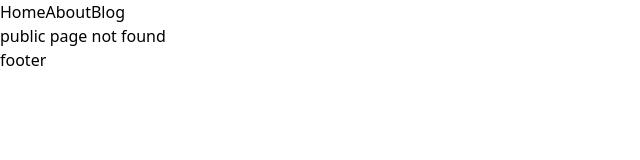
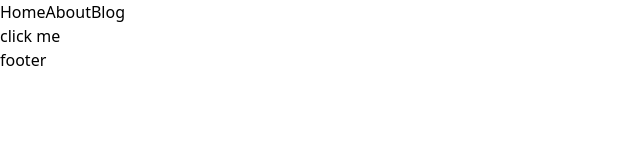
Before and after one commit to mo634/next-tutorial, a Next.js app: page /order in a window 1280 px wide. Before the commit this address had no page. Shown: the top 160 px of the page, without its empty margins (0-640 px from the left). Built offline with nearby package versions, Linux system fonts and the light colour scheme.

Commit message:
Navigating Programmatically

```diff
--- /dev/null
+++ b/src/app/order/page.tsx
@@ -0,0 +1,22 @@
+"use client"
+import { useRouter } from 'next/navigation'
+import React from 'react'
+const Order = () => {
+    const router = useRouter()
+    const handleClick = () => {
+        console.log('clicked')
+        // router.push("/blog") when click back => go to the previous page
+        // router.replace("/blog") when click back => go to the home page
+        // router.back() => back one step
+        // router.forward() => go one step
+    }
+    return (
+        <div>
+            <button
+            onClick={handleClick}
+            > click me</button>
+        </div>
+    )
+}
+
+export default Order
```
Also changed, not shown: src/app/components/Header.tsx (line endings or trailing spaces).
